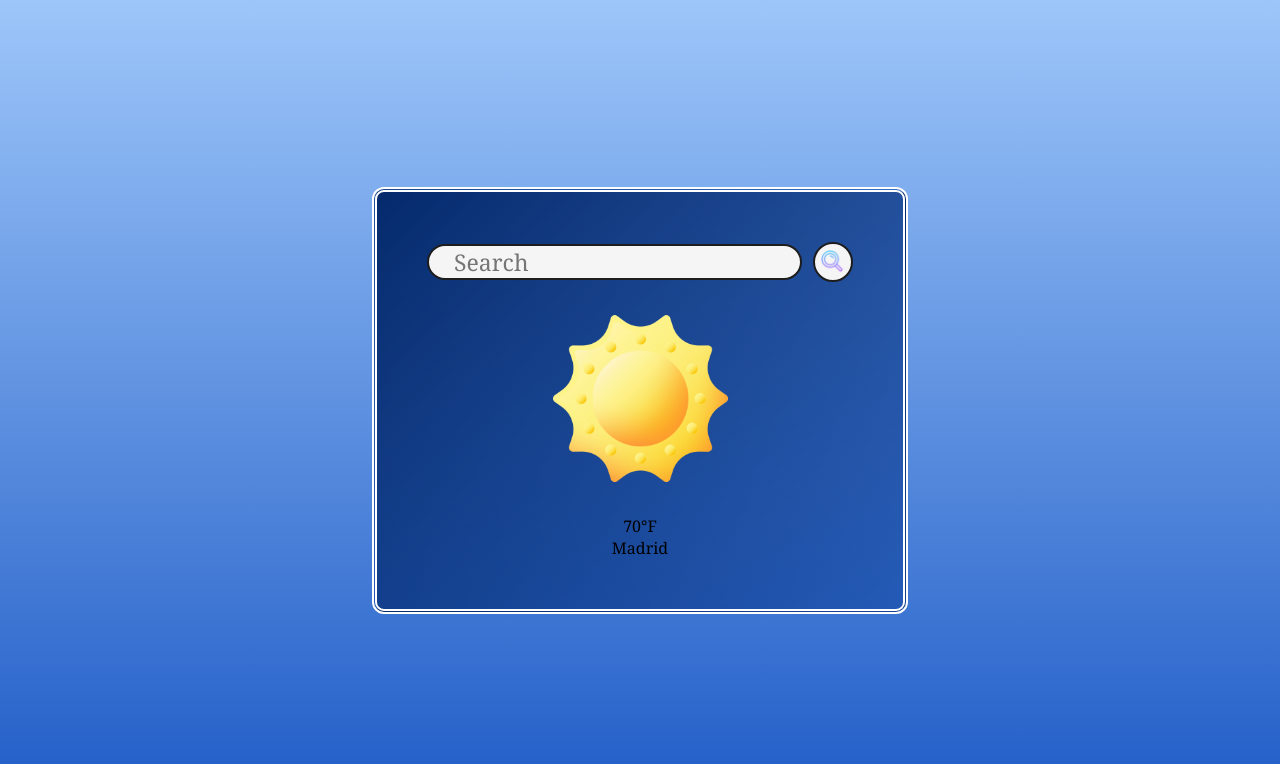
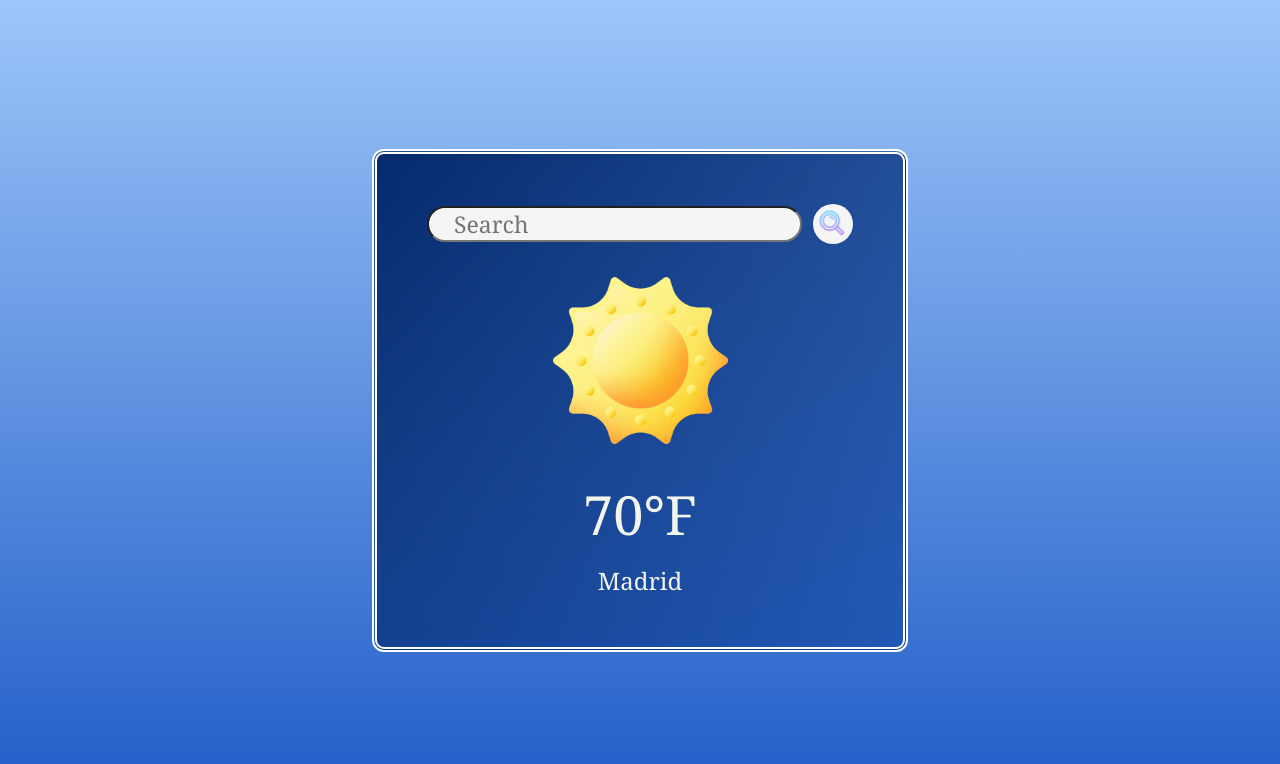
Before and after one commit to abigeez/abigeez.github.io, a React app in the folder 320-SBA/: page / in a window 1280 px wide. Shown: the top 764 px of the page. Built offline with nearby package versions, Linux system fonts and the light colour scheme; the HTML template or start-up script is replaced by a standard one.

Commit message:
setting up model for API

```diff
--- a/320-SBA/src/components/Weather.css
+++ b/320-SBA/src/components/Weather.css
@@ -18,7 +18,7 @@
 
 .searchBar input{
     height: 36px;
-    border:solid 2px rgb(29, 29, 29);
+
     outline: none;
     border-radius:35px;
     padding-left:25px;
@@ -29,7 +29,7 @@
 .magGlass{
     padding:5px;
     height: 40px;
-    border:solid 2px rgb(29, 29, 29);
+
     border-radius:50%;
     background: whitesmoke;
     cursor:pointer;
@@ -40,3 +40,14 @@
     height:175px;
     margin: 29px 0;
 }
+
+.temp{
+    color:rgb(243, 245, 237);
+    font-size:54px;
+    margin-bottom:13px;
+}
+
+.city{
+    color:rgb(243, 245, 237);
+    font-size:24px;
+}
```
